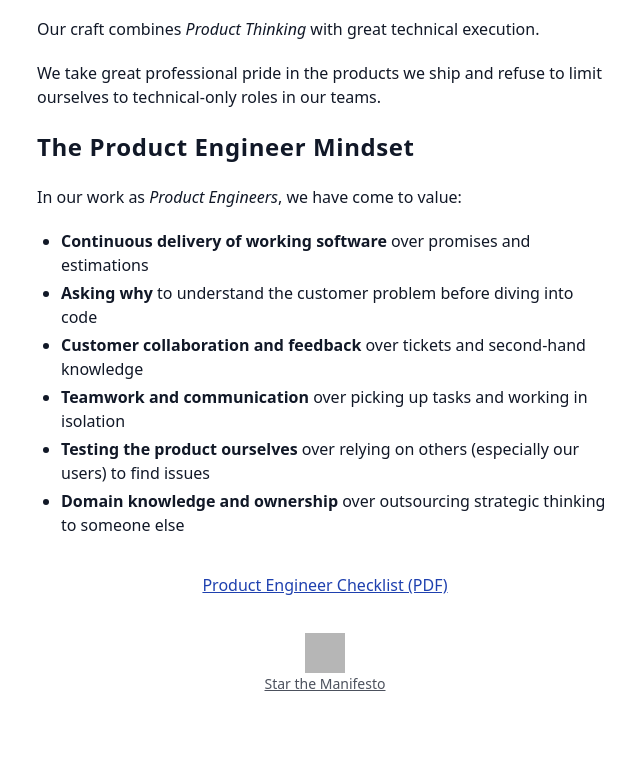
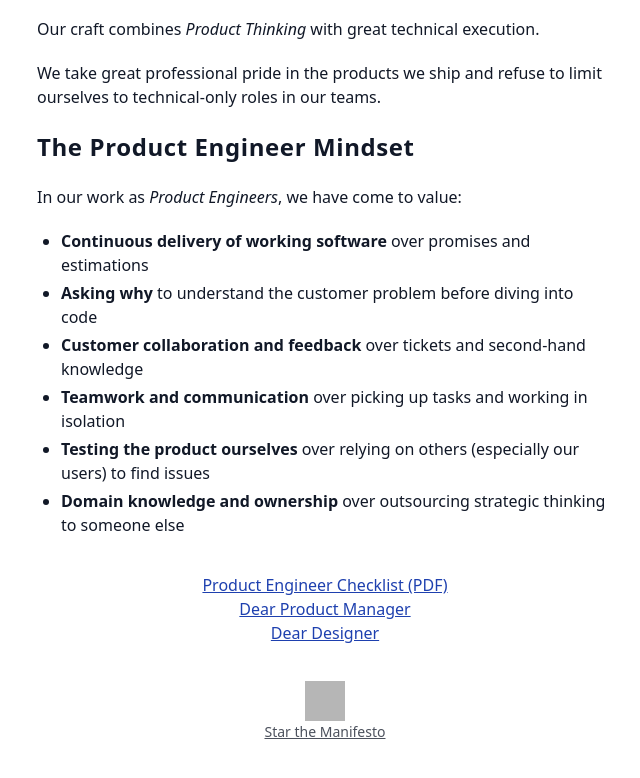
Before and after one commit to anttiviljami/product-engineer-manifesto, a website built with Vite: page index.html in a window 1280 px wide. Shown: the part 895-1673 px from the top of the page, without its empty margins (315-955 px from the left). Built offline with nearby package versions, Linux system fonts and the light colour scheme; grey boxes are pictures that could not be loaded.

Commit message:
Add links to Dear PM, Design letters

```diff
--- a/index.html
+++ b/index.html
@@ -121,13 +121,33 @@
       </ul>
 
       <ul class="text-center pt-4">
-        <li>
+        <li class="mb-6">
           <a
             class="text-blue-800 underline"
             href="https://productengineer-content.s3.eu-west-1.amazonaws.com/product-engineer-checklist.pdf?version=2025-04"
             target="_blank"
           >
             Product Engineer Checklist (PDF)
+          </a>
+        </li>
+
+        <li>
+          <a
+            class="text-blue-800 underline"
+            href="pm.html"
+            target="_blank"
+          >
+            Dear Product Manager
+          </a>
+        </li>
+
+        <li>
+          <a
+            class="text-blue-800 underline"
+            href="designers.html"
+            target="_blank"
+          >
+            Dear Designer
           </a>
         </li>
       </ul>
```
Also changed, not shown: main.css.
